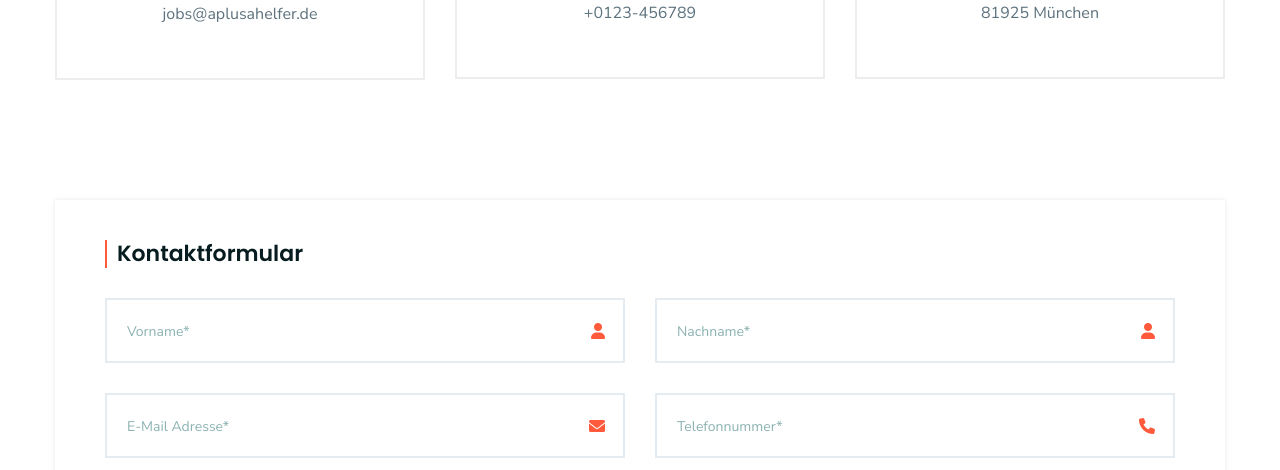
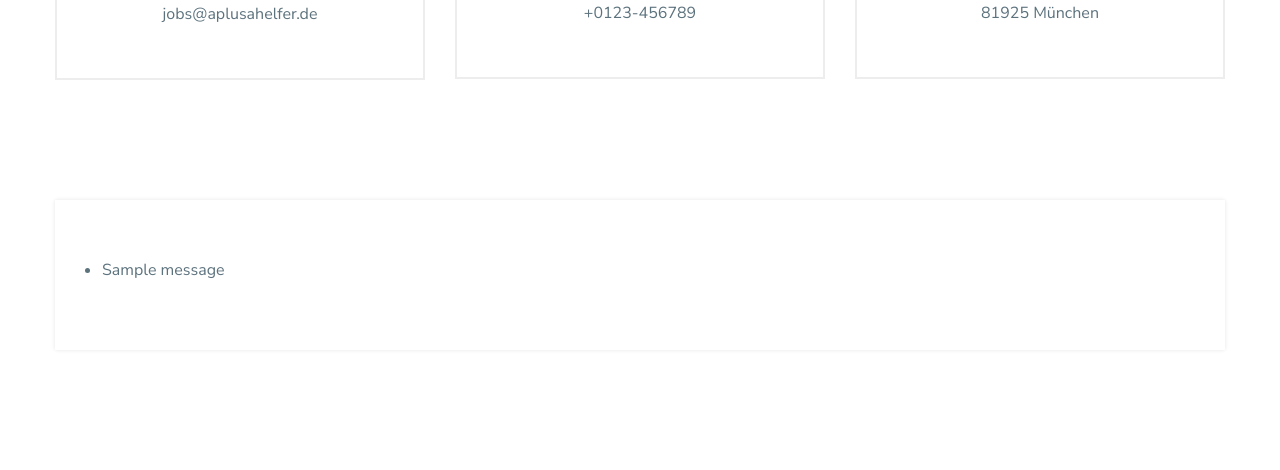
Before and after one commit to Sardorbek-dev/aahelfer, a Django app: page /contact in a window 1280 px wide. Shown: the part 852-1322 px from the top of the page. Run offline with Django 4.2, Linux system fonts and the light colour scheme; tables that the repository leaves empty hold one stand-in row (values such as "Sample post"); one stand-in notice (Sample message) is shown; some libraries are stand-ins or nearby versions; some web fonts are replaced; grey boxes are pictures that could not be loaded.

Commit message:
Contact form Part 2

```diff
--- a/pages/templates/contact.html
+++ b/pages/templates/contact.html
@@ -68,52 +68,65 @@
             <div class="col-lg-12" data-aos="fade-up" data-aos-anchor-placement="top-bottom"
                 data-aos-delay="200" data-aos-duration="800">
                 <div class="ltn__form-box contact-form-box box-shadow white-bg">
-                    <h4 class="title-2">Kontaktformular</h4>
-                    <form id="contact-form" action="mail.php" method="post">
+                    {% if messages %}
                         <div class="row">
-                            <div class="col-md-6">
-                                <div class="input-item input-item-name ltn__custom-icon">
-                                    <input type="text" name="firstname" placeholder="Vorname*">
+                            <ul class="messages">
+                                {% for message in messages %}
+                                <li>{{ message|safe }}</li>
+                                {% endfor %}
+                            </ul>
+                        </div>
+                    {% else %}
+                        <h4 class="title-2">Kontaktformular</h4>
+                        <form method="POST" enctype="multipart/form-data" action="">
+                            {% csrf_token %}
+                            <div class="row">
+                                <div class="col-12">
+                                    {% for radio in form.salutation %}
+                                        <label class="checkbox-item mr-10">{{ radio.choice_label }}
+                                            {{ radio.tag }}
+                                            <span class="checkmark"></span>
+                                        </label>
+                                    {% endfor %}
                                 </div>
+                                <div class="col-md-6">
+                                    {{ form.firstname }}
+                                </div>
+                                <div class="col-md-6">
+                                    {{ form.lastname }}
+                                </div>
+                                <div class="col-md-6">
+                                    {{ form.email }}
+                                </div>
+                                <div class="col-md-6">
+                                    {{ form.phone_number }}
+                                </div>
+                                <div class="col-md-6">
+                                    {{ form.address }}
+                                </div>
+                                <div class="col-md-6">
+                                    {{ form.zip_code }}
+                                </div>
+                                <div class="col-12">
+                                    {{ form.subject }}
+                                </div>
+                                <div class="col-md-12">
+                                    {{ form.content.label }}
+									{{ form.content }}
+								</div>
+                                <div class="col-md-12">
+                                    {{ form.confirmation.label }}
+								</div>
+                                <div class="col-md-12 mb-4">
+                                        {{ form.data_protection.label_tag }}
+                                        <input type="checkbox" name="{{ form.data_protection.name }}" id="{{ form.data_protection.id_for_label }}" {% if form.data_protection.value %}checked{% endif %}>
+								</div>
                             </div>
-                            <div class="col-md-6">
-                                <div class="input-item input-item-name ltn__custom-icon">
-                                    <input type="text" name="lastname" placeholder="Nachname*">
-                                </div>
+                            <div class="btn-wrapper mt-0">
+                                <button class="btn theme-btn-1 btn-effect-1 text-uppercase" type="submit">Absenden</button>
                             </div>
-                            <div class="col-md-6">
-                                <div class="input-item input-item-email ltn__custom-icon">
-                                    <input type="email" name="email" placeholder="E-Mail Adresse*">
-                                </div>
-                            </div>
-                            <div class="col-md-6">
-                                <div class="input-item input-item-phone ltn__custom-icon">
-                                    <input type="text" name="phone" placeholder="Telefonnummer*">
-                                </div>
-                            </div>
-                            <div class="col-md-6">
-                                <div class="input-item">
-                                    <select class="nice-select">
-                                        <option>Wählen Sie einen Service aus</option>
-                                        <option>Property Management </option>
-                                        <option>Mortgage Service </option>
-                                        <option>Consulting Service</option>
-                                        <option>Home Buying</option>
-                                        <option>Home Selling</option>
-                                        <option>Escrow Services</option>
-                                    </select>
-                                </div>
-                            </div>
-                        </div>
-                        <div class="input-item input-item-textarea ltn__custom-icon">
-                            <textarea name="message" placeholder="Enter message"></textarea>
-                        </div>
-                        <p><label class="input-info-save mb-0"><input type="checkbox" name="agree"> Data protection Link</label></p>
-                        <div class="btn-wrapper mt-0">
-                            <button class="btn theme-btn-1 btn-effect-1 text-uppercase" type="submit">Absenden</button>
-                        </div>
-                        <p class="form-messege mb-0 mt-20"></p>
-                    </form>
+                        </form>
+                    {% endif %}
                 </div>
             </div>
         </div>
```
